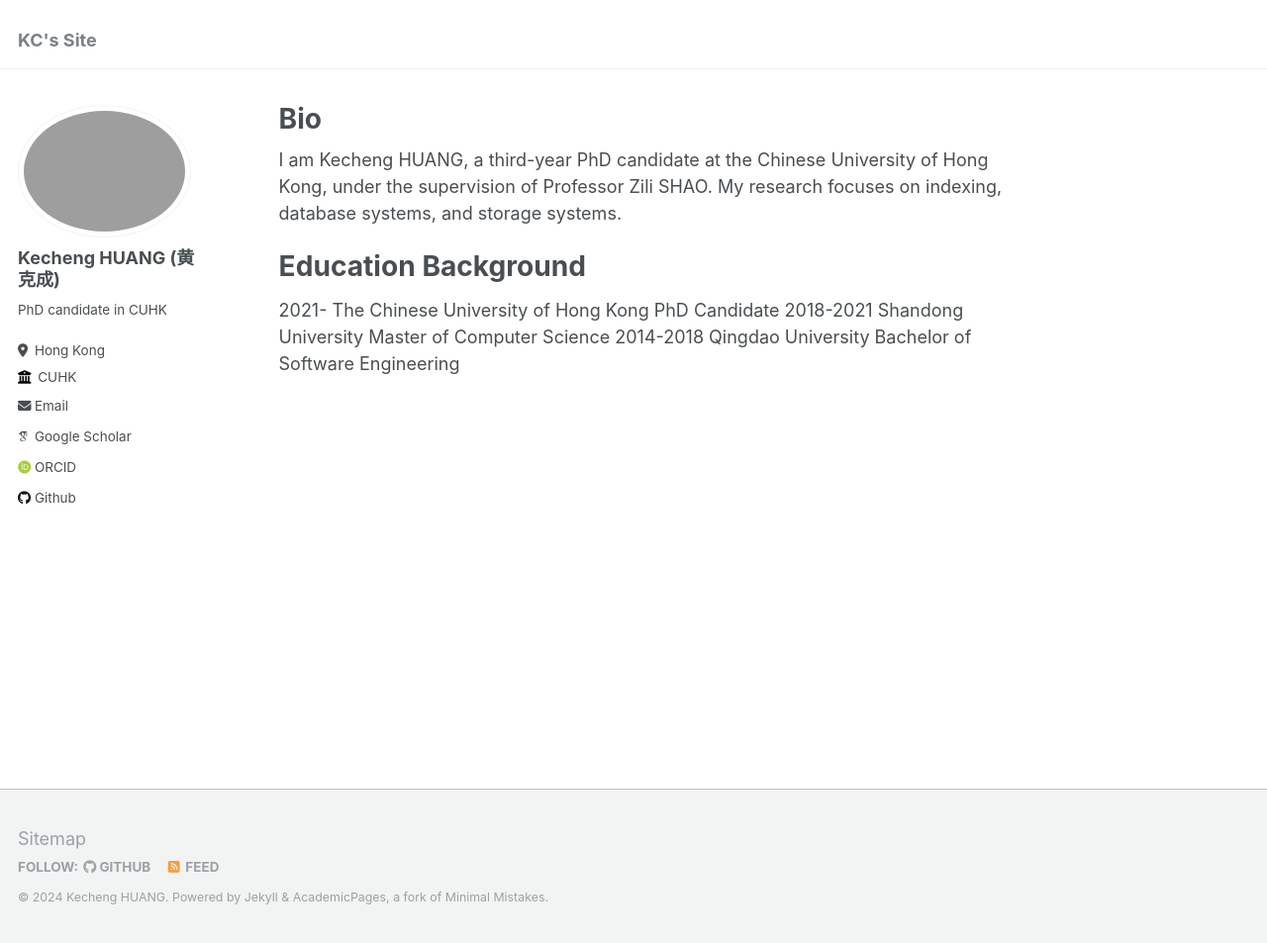
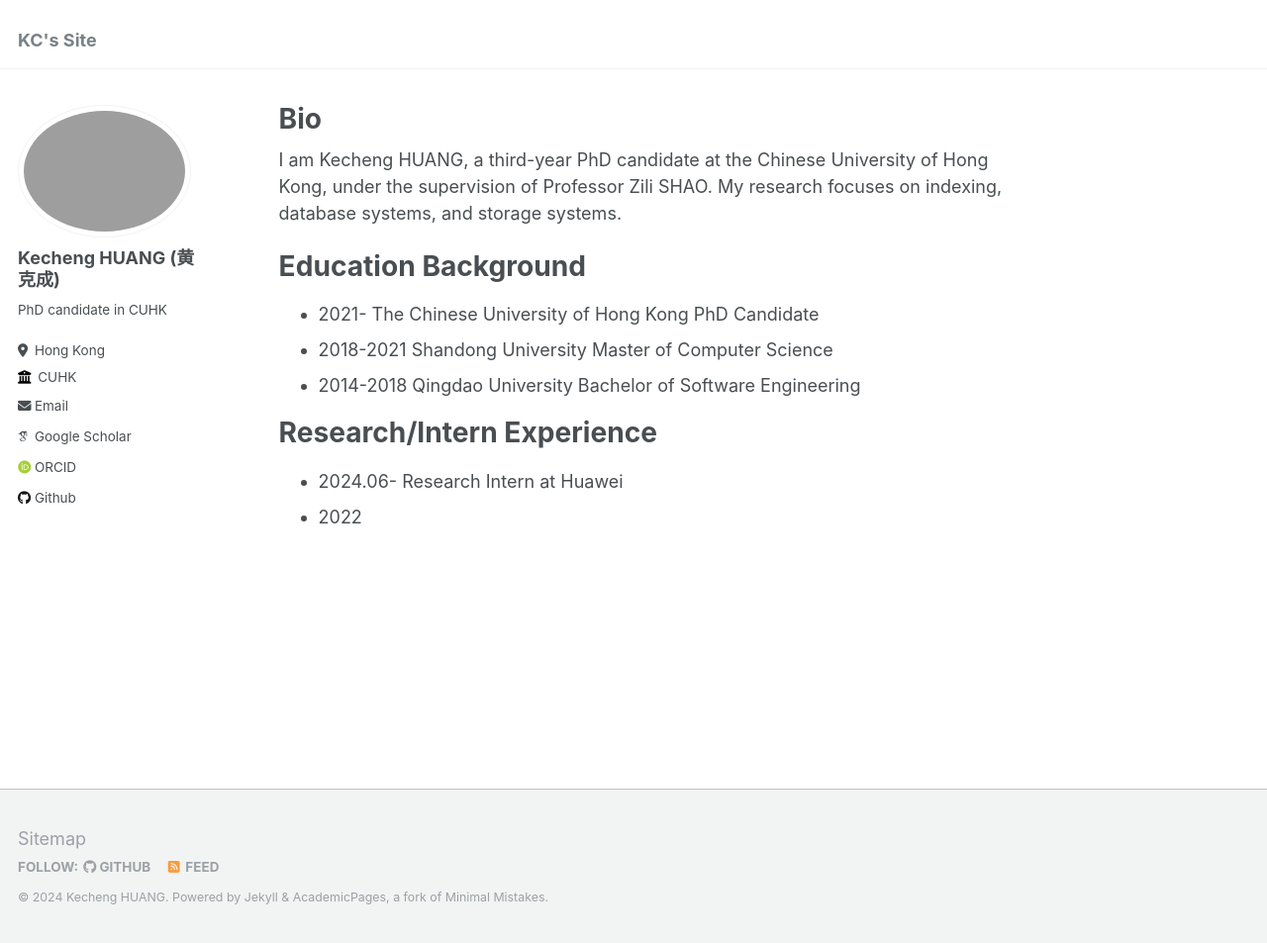
Before and after one commit to ericaloha/ericaloha.github.io, a Jekyll site: the page built from _pages/about.md, in a window 1280 px wide and 953 px high. Shown: the whole window at 99% size. Built offline with Jekyll 4.4.1, drawn with Linux system fonts in a browser that asks for light colours; some web fonts are replaced.

Commit message:
Update about.md

```diff
--- a/_pages/about.md
+++ b/_pages/about.md
@@ -6,8 +6,15 @@ author_profile: true
 
 I am Kecheng HUANG, a third-year PhD candidate at the Chinese University of Hong Kong, under the supervision of Professor Zili SHAO. My research focuses on indexing, database systems, and storage systems.
 
-Education Background
-======
-2021-            The Chinese University of Hong Kong        PhD Candidate
-2018-2021        Shandong University                        Master of Computer Science
-2014-2018        Qingdao University                         Bachelor of Software Engineering
+# Education Background
+
+
+- 2021-          The Chinese University of Hong Kong        PhD Candidate
+- 2018-2021      Shandong University                        Master of Computer Science
+- 2014-2018      Qingdao University                         Bachelor of Software Engineering
+
+
+# Research/Intern Experience
+
+- 2024.06-        Research Intern at Huawei
+- 2022
```
